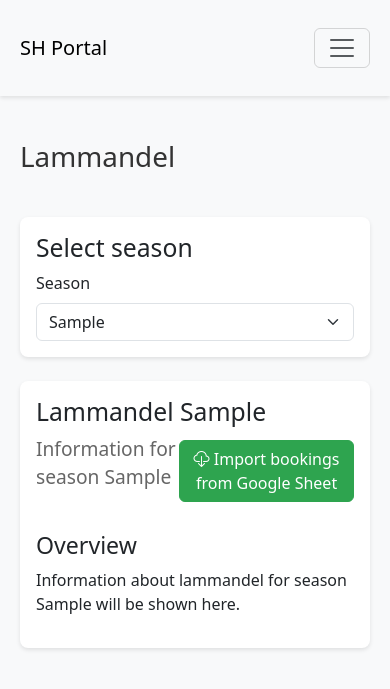
After one commit to valyo/sh_webshop, a Flask app: page /lammandel in a window 390 px wide. The commit adds this page. Shown: the top 689 px of the page. Run offline with Flask 3, Linux system fonts and the light colour scheme; the visitor is signed in with stand-in values (Sample User, id 1); tables that the repository leaves empty hold one stand-in row (values such as "Sample post"); some libraries are stand-ins or nearby versions.

Commit message:
implement lammandel page

```diff
--- a/sh_portal/__init__.py
+++ b/sh_portal/__init__.py
@@ -64,9 +64,11 @@ def create_app():
     from sh_portal.home import main
     from sh_portal.seasons import seasons
     from sh_portal.andelsbiodling import andelsbiodling
+    from sh_portal.lammandel import lammandel
 
     app.register_blueprint(main)
     app.register_blueprint(seasons)
     app.register_blueprint(andelsbiodling)
+    app.register_blueprint(lammandel)
 
     return app
--- a/sh_portal/home.py
+++ b/sh_portal/home.py
@@ -47,6 +47,7 @@ def callback():
 
     # Check if user already exists in database
     existing_user = Admin.query.filter_by(github_id=user_info['id']).first()
+
     #if not, redirect to login page
     if not existing_user:
         return render_template('home.html', message=f"Hello Sulyoipulyo, you've nothing to do here!")
--- /dev/null
+++ b/sh_portal/lammandel.py
@@ -0,0 +1,63 @@
+from flask import Blueprint, render_template, redirect, url_for, session, request, flash, current_app
+from .models import Season
+from . import db
+import re
+
+lammandel = Blueprint('lammandel', __name__)
+
+def extract_sheet_id(sheet_link):
+    match = re.search(r'/d/([a-zA-Z0-9-_]+)', sheet_link)
+    if match:
+        return match.group(1)
+    return sheet_link
+
+@lammandel.route('/lammandel/import-bookings', methods=['POST'])
+def import_bookings():
+    if not session.get('user'):
+        return redirect(url_for('main.home'))
+
+    try:
+        season_id = request.form.get('season_id')
+        sheet_link = request.form.get('sheet_link')
+        range_name = request.form.get('range_name', 'Sheet1!A2:K')
+        if not season_id or not sheet_link or not range_name:
+            flash('Säsong, Google Sheet-länk och range krävs.', 'error')
+            return redirect(url_for('lammandel.index'))
+
+        sheet_id = extract_sheet_id(sheet_link)
+
+        # You should reuse your get_sheet_data function from andelsbiodling.py
+        from .andelsbiodling import get_sheet_data
+        data = get_sheet_data(sheet_id, range_name)
+        if not data:
+            flash('Kunde inte hämta data från Google Sheet.', 'error')
+            return redirect(url_for('lammandel.index'))
+
+        # ... Your import logic here (copy from andelsbiodling) ...
+
+        flash('Bokningar har importerats framgångsrikt!', 'success')
+    except Exception as e:
+        db.session.rollback()
+        current_app.logger.error(f"Error importing bookings: {str(e)}")
+        flash('Ett fel uppstod vid import av bokningar.', 'error')
+
+    return redirect(url_for('lammandel.index'))
+
+@lammandel.route('/lammandel', methods=['GET', 'POST'])
+def index():
+    if not session.get('user'):
+        return redirect(url_for('main.home'))
+
+    seasons = Season.query.order_by(Season.year.desc()).all()
+    selected_season_id = request.form.get('season_id')
+    selected_season = None
+
+    if selected_season_id:
+        selected_season = Season.query.get(selected_season_id)
+    elif seasons:
+        selected_season = seasons[0]
+
+    return render_template('lammandel.html',
+                         user=session.get('user'),
+                         seasons=seasons,
+                         selected_season=selected_season)
--- a/sh_portal/templates/base.html
+++ b/sh_portal/templates/base.html
@@ -28,7 +28,7 @@
                             <a class="nav-link" href="/andelsbiodling">Andelsbiodling</a>
                         </li>
                         <li class="nav-item">
-                            <a class="nav-link" href="/clients">Lammandel</a>
+                            <a class="nav-link" href="/lammandel">Lammandel</a>
                         </li>
                     </ul>
                     <div class="navbar-nav">
--- /dev/null
+++ b/sh_portal/templates/lammandel.html
@@ -0,0 +1,87 @@
+{% extends "base.html" %}
+
+{% block title %}Lammandel - SH Portal{% endblock %}
+
+{% block content %}
+<div class="row">
+    <div class="col-12">
+        <div class="d-flex justify-content-between align-items-center mb-4">
+            <h1>Lammandel</h1>
+        </div>
+
+        <div class="card mb-4">
+            <div class="card-body">
+                <h2>Select season</h2>
+                <form method="POST" class="row align-items-end">
+                    <div class="col-md-4">
+                        <label for="season_id" class="form-label">Season</label>
+                        <select class="form-select" id="season_id" name="season_id" onchange="this.form.submit()">
+                            {% for season in seasons %}
+                                <option value="{{ season.id }}" {% if selected_season and selected_season.id == season.id %}selected{% endif %}>
+                                    {{ season.year }}
+                                </option>
+                            {% endfor %}
+                        </select>
+                    </div>
+                </form>
+            </div>
+        </div>
+
+        {% if selected_season %}
+        <div class="card">
+            <div class="card-body">
+                <h2>Lammandel {{ selected_season.year }}</h2>
+                <div class="d-flex justify-content-between align-items-center">
+                    <p class="lead">Information for season {{ selected_season.year }}</p>
+                    <!-- Button to open modal -->
+                    <button type="button" class="btn btn-primary" data-bs-toggle="modal" data-bs-target="#importModal">
+                        <i class="bi bi-cloud-download"></i> Import bookings from Google Sheet
+                    </button>
+                </div>
+                <!-- Modal -->
+                <div class="modal fade" id="importModal" tabindex="-1" aria-labelledby="importModalLabel" aria-hidden="true">
+                  <div class="modal-dialog">
+                    <form action="{{ url_for('lammandel.import_bookings') }}" method="POST">
+                      <div class="modal-content">
+                        <div class="modal-header">
+                          <h5 class="modal-title" id="importModalLabel">Import bookings</h5>
+                          <button type="button" class="btn-close" data-bs-dismiss="modal" aria-label="Stäng"></button>
+                        </div>
+                        <div class="modal-body">
+                          <input type="hidden" name="season_id" value="{{ selected_season.id }}">
+                          <div class="mb-3">
+                            <label for="sheet_link" class="form-label">Google Sheet link</label>
+                            <input type="text" class="form-control" id="sheet_link" name="sheet_link" required>
+                            <div class="form-text">Paste the link to your Google Sheet.</div>
+                          </div>
+                          <div class="mb-3">
+                            <label for="range_name" class="form-label">Range (e.g. Sheet1!A2:K)</label>
+                            <input type="text" class="form-control" id="range_name" name="range_name" value="Sheet1!A2:K" required>
+                            <div class="form-text">Specify the cell range to import.</div>
+                          </div>
+                        </div>
+                        <div class="modal-footer">
+                          <button type="button" class="btn btn-secondary" data-bs-dismiss="modal">Cancel</button>
+                          <button type="submit" class="btn btn-primary">Import</button>
+                        </div>
+                      </div>
+                    </form>
+                  </div>
+                </div>
+                <!-- End Modal -->
+                <div class="mt-4">
+                    <h3>Overview</h3>
+                    <p>Information about lammandel for season {{ selected_season.year }} will be shown here.</p>
+                </div>
+            </div>
+        </div>
+        {% else %}
+        <div class="card">
+            <div class="card-body">
+                <p class="text-muted">No season selected or available.</p>
+            </div>
+        </div>
+        {% endif %}
+    </div>
+</div>
+{% endblock %}
```
